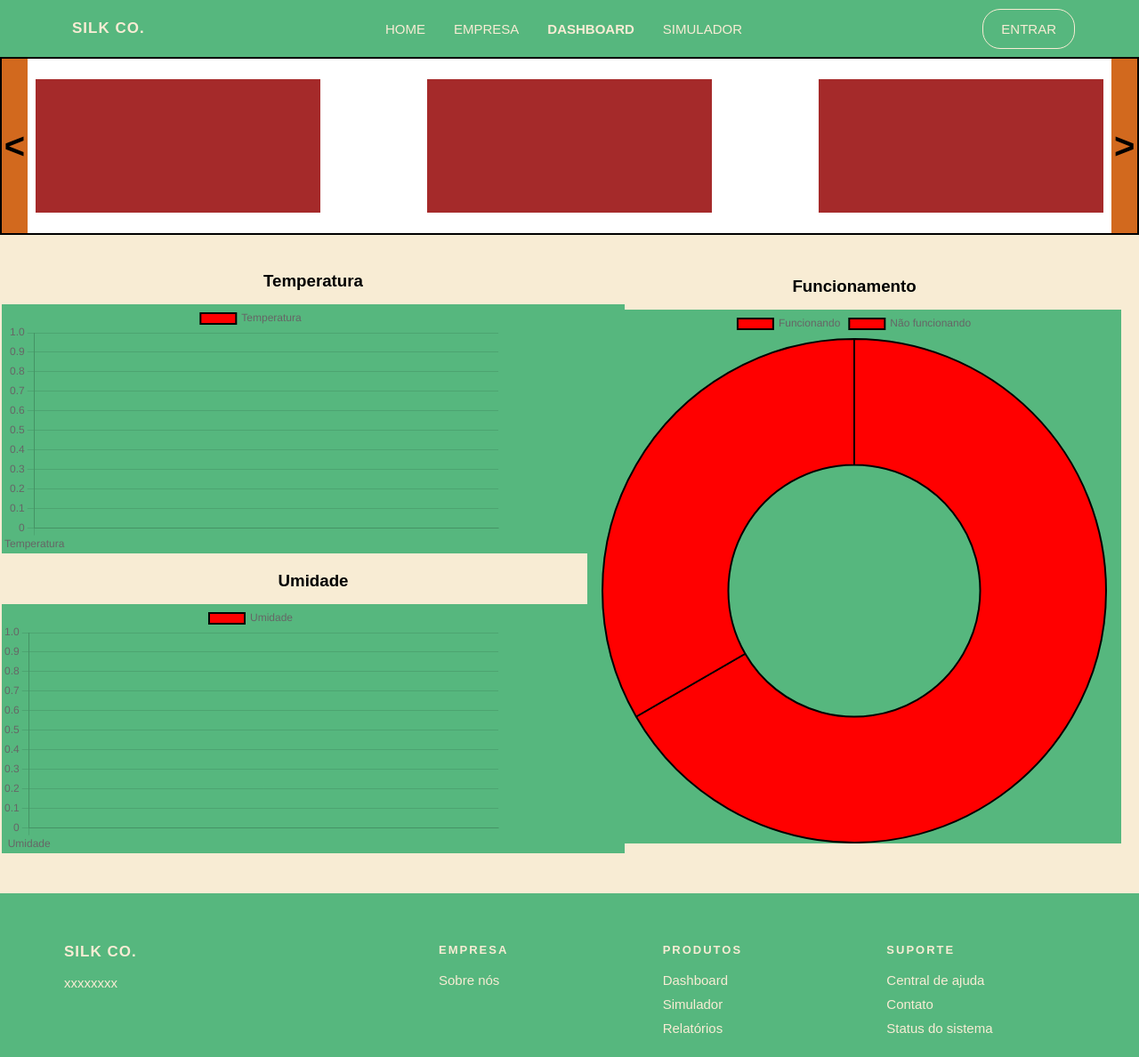
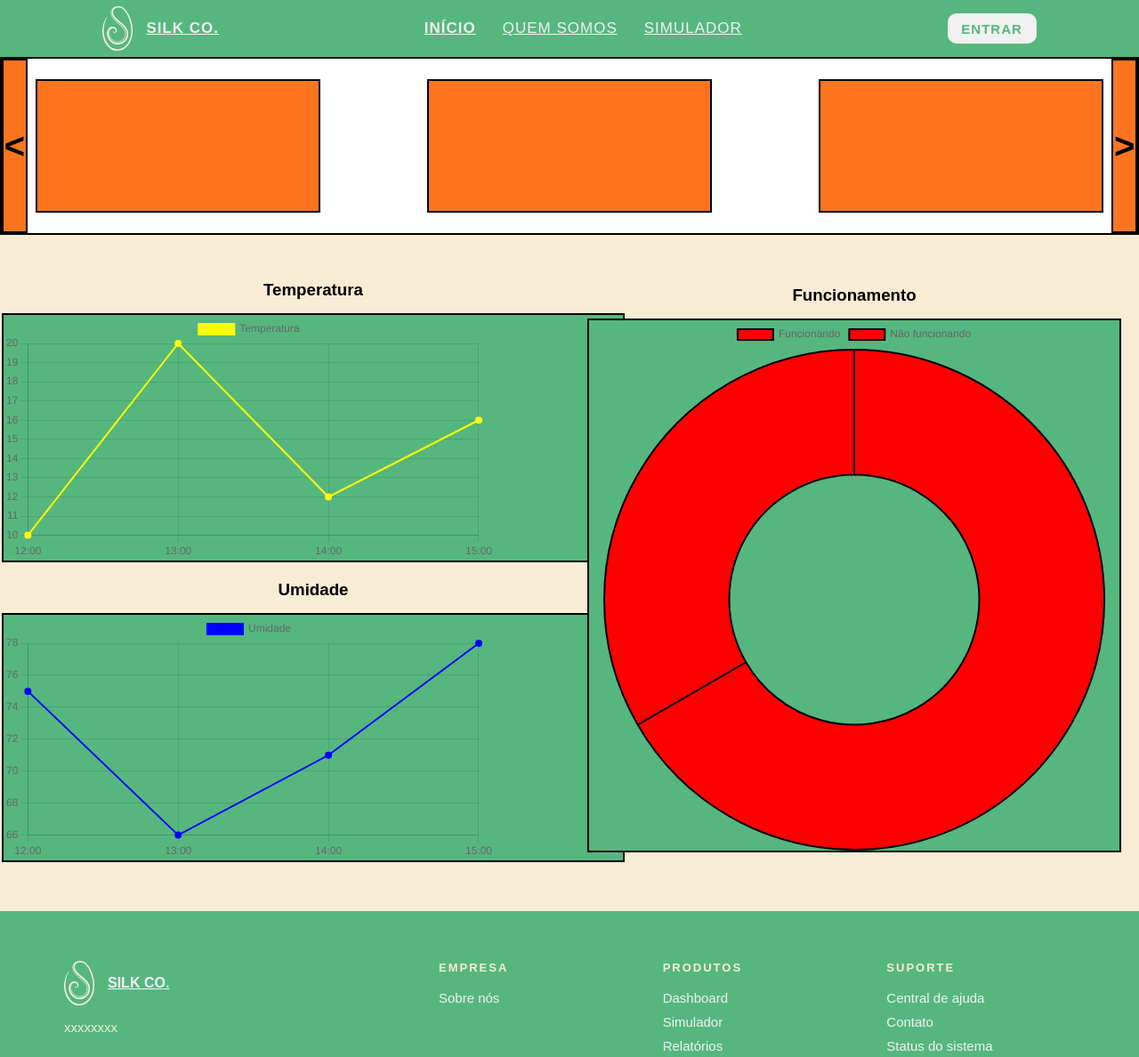
Before and after one commit to SilkCo/SilkCo, a plain HTML site: page Entregas/Kauan/dashboard.html in a window 1280 px wide. Shown: the top 1188 px of the page at 89% size. Drawn offline with nearby package versions, Linux system fonts and the light colour scheme; a web font is replaced by a local one.

Commit message:
Atualizando a dash

```diff
--- a/Entregas/Kauan/dashboard.html
+++ b/Entregas/Kauan/dashboard.html
@@ -13,19 +13,20 @@
 <body>
 
 
-    <header class="header">
-        <div class="header-inner">
+    <header>
+        <div class="header-content">
             <a href="#" class="logo">
-                <img src="" class="logo-img">
+            <img src="./assets/imgs/logo.svg"  class="logo-img">
             <span class="logo-text">SILK CO.</span>
             </a>
+
             <nav>
-                <a href="#">HOME</a>
-                <a href="#">EMPRESA</a>
-                <a href="#" class="active">DASHBOARD</a>
-                <a href="#">SIMULADOR</a>
+                <a href="#" class="active">INÍCIO</a>
+                <a href="#quem-somos">QUEM SOMOS</a>
+                <a href="./html/simulador-financeiro.html">SIMULADOR</a>
             </nav>
-            <button class="btn-entrar">ENTRAR</button>
+
+            <a class="btn-entrar">ENTRAR</a>
         </div>
     </header>
     <div class="insights">
@@ -61,14 +62,13 @@
         </div>
         <footer>
    <div class="footer-top">
-
             <div class="footer-brand">
                 <a href="#" class="logo">
+                    <img src="./assets/imgs/logo.svg" class="logo-img">
                 <span class="logo-text">SILK CO.</span>
                 </a>
                 <p>xxxxxxxx</p>
             </div>
-
 
             <div class="footer-col">
                 <h4>EMPRESA</h4>
@@ -76,7 +76,6 @@
                 <li><a href="#">Sobre nós</a></li>
                 </ul>
             </div>
-
 
             <div class="footer-col">
                 <h4>PRODUTOS</h4>
@@ -95,7 +94,6 @@
                 <li><a href="#">Status do sistema</a></li>
                 </ul>
             </div>
-
         </div>
 
         <hr class="footer-divisor"/>
@@ -114,14 +112,14 @@
     new Chart(ctx1, {
         type: 'line',
         data: {
-            labels: ['Temperatura'],
+            labels:  ['12:00','13:00','14:00','15:00'],
             datasets: [
                 {
                     label: 'Temperatura',
-                    data: [],
+                    data: [10,20,12,16],
                     borderWidth: 2,
-                    backgroundColor: 'red',
-                    borderColor: 'black',
+                    backgroundColor: 'yellow',
+                    borderColor: 'yellow',
                 },
             ]
         },
@@ -139,14 +137,14 @@
     new Chart(ctx2, {
         type: 'line',
         data: {
-            labels: ['Umidade'],
+            labels: ['12:00','13:00','14:00','15:00'],
             datasets: [
                 {
                     label: 'Umidade',
-                    data: [],
+                    data: [75,66,71,78],
                     borderWidth: 2,
-                    backgroundColor: 'red',
-                    borderColor: 'black',
+                    backgroundColor: 'blue',
+                    borderColor: 'blue',
                 },
             ]
         },
--- a/Entregas/Kauan/style.css
+++ b/Entregas/Kauan/style.css
@@ -29,7 +29,7 @@
     height: 100%;
     width: 30px;
     cursor: pointer;
-    background-color: chocolate;
+    background-color: #ff751f;
     font-size: 40px;
     font-weight: bold;
     display: flex;
@@ -37,40 +37,40 @@
     justify-content: center;
     align-items: center;
     transition: 0.3s;
+    border: 2px solid black;
+
 }
 
 .seta:hover{
-    background-color: rgb(224, 143, 85);
+    background-color: #ff9e62;
 }
 
 .cartao1{
     height: 150px;
     width: 320px;
-    background-color: brown;
+    background-color: #ff751f;
+    border: 2px solid black;
 }
 
 .cartao2{
     height: 150px;
     width: 320px;
-    background-color: brown;
+    background-color: #ff751f;
+    border: 2px solid black;
 }
 
 .cartao3{
     height: 150px;
     width: 320px;
-    background-color: brown;
+    background-color: #ff751f;
+    border: 2px solid black;
 }
 
 .container{
-    height: 740px;
+    height: 760px;
     background-color: #f8ecd4;
     display: flex;
     flex-direction: row;
-}
-
-.footer{
-    height: 64px;
-    background-color: yellow;
 }
 
 .tu{
@@ -88,6 +88,7 @@
     width: 700px;
     height: 280px;
     background-color: #56b77e;
+    border: 2px solid black;
 }
 
 .grafico2{
@@ -95,6 +96,7 @@
     width: 700px;
     height: 280px;
     background-color: #56b77e;
+    border: 2px solid black;
 }
 
 .tu h3{
@@ -115,126 +117,89 @@
     width: 600px;
     height: 600px;
     background-color: #56b77e;
+    border: 2px solid black;
 }
 
 /* Header */
 
-@font-face {
-  font-family: 'Codec Pro';
-  src: url('fonts/Codec Pro Bold.ttf') format('truetype');
-  font-weight: 700;
-  font-style: normal;
+header{
+    position: sticky;
+    top: 0;
+    height: 64px;
+    width: 100%;
+    background-color: #56b77e;
+    box-shadow: 5px 0 15px #0000004d;
 }
 
-@font-face {
-  font-family: 'League Spartan';
-  src: url('fonts/LeagueSpartan-VariableFont_wght.ttf') format('truetype');
-  font-weight: 700;
-  font-style: normal;
+header a{
+    color: #f1f1f1;
+    font-size: 17px;
+    letter-spacing: 1px;
 }
 
-*, *::before, *::after {
-  box-sizing: border-box;
-  margin: 0;
-  padding: 0;
-}
-body {
-  font-family: 'DM Sans', sans-serif;
-  background-color: #f8ecd4;
-  color: black;
-  min-height: 100%;
-  display: flex;
-  flex-direction: column;
+.header-content{
+    height: 100%;
+    width: 100%;
+    display: flex;
+    flex-direction: row;
+    align-items: center;
+    justify-content: space-around;
 }
 
-header {
-  position: relative;
-  top: 0;
-  background: #56b77e;
-  font-family: 'Codec Pro', sans-serif;
+.logo{
+    display: flex;
+    flex-direction: row;
+    align-items: center;
+    gap: 15px;
+    font-weight: bold;
 }
 
-.header-inner {
-  max-width: 1200px;
-  margin: 0 auto;
-  padding: 0 32px;
-  height: 64px;
-  display: flex;
-  align-items: center;
-  justify-content: space-between;
-  gap: 32px;
+.logo-img{
+    width: 34px;
 }
 
-.logo {
-  display: flex;
-  align-items: center;
-  gap: 9px;
-  text-decoration: none;
-  color: #f8ecd4;
+nav{
+    display: flex;
+    flex-direction: row;
+    gap: 30px;
 }
 
-.logo-icon {
-  width: 34px;
-  height: 34px;
+.active{
+    font-weight: bold;
 }
 
-.logo-text {
-  font-family: 'League Spartan', sans-serif;
-  font-weight: 600;
-  font-size: 17px;
-  letter-spacing: 1px;
+nav a:hover{
+    text-shadow: 0 0 18px #ffffff80;
 }
 
-nav {
-  display: flex;
-  align-items: center;
-  gap: 4px;
+.btn-entrar{
+    height: 34px;
+    width: 100px;
+    display: flex;
+    align-items: center;
+    justify-content: center;
+    border-radius: 10px;
+    border: 2px solid #f1f1f1;
+    background-color: #f1f1f1;
+    color: #56b77e;
+    font-weight: bold;
+    font-size: 15px;
+    cursor: pointer;
 }
 
-nav a {
-  color: #f8ecd4;
-  text-decoration: none;
-  font-size: 15px;
-  font-weight: 400;
-  padding: 6px 14px;
-  border-radius: 6px;
-  position: relative;
+.btn-entrar:hover{
+    background-color: #f1f1f1a2;
 }
 
-nav a:hover {
-  color: #f8ecd4;
-  background: rgba(255, 255, 255, .12);
+/* Footer */
+
+footer{
+    background-color: #56b77e;
+    color: #f1f1f1;
 }
 
-nav a.active {
-  color: #f8ecd4;
-  font-weight: 600;
-}
-
-.btn-entrar {
-  background: transparent;
-  color: #f8ecd4;
-  border: 1.5px solid #f8ecd4;
-  padding: 13px 20px;
-  border-radius: 20px;
-  font-family: 'Codec Pro', sans-serif;
-  font-size: 15px;
-  font-weight: 500;
-  cursor: pointer;
-}
-
-.btn-entrar:hover {
-  background: rgba(255, 255, 255, .12);
-  border-color: #f8ecd4;
-}
-
-/* FOOTER */
-
-
-footer {
-  background: #56b77e;
-  color: #f8ecd4;
-  font-family: 'Codec Pro', sans-serif;
+footer a{
+    color: #f1f1f1;
 }
 
 .footer-top {
@@ -269,23 +234,16 @@ footer {
   display: flex;
   flex-direction: column;
   gap: 9px;
+  padding: 0;
 }
 
 .footer-col ul li a {
   font-size: 15px;
-  color: #f8ecd4;
   text-decoration: none;
 }
 
 .footer-col ul li a:hover {
-  color: #f8ecd4a6;
-}
-
-.footer-divisor {
-  max-width: 1200px;
-  margin: 0 auto;
-  border: none;
-  border-top: 1px solid #f8ecd4;
+    color: #ffffff;
 }
 
 .footer-bottom {
@@ -300,5 +258,4 @@ footer {
 
 .footer-bottom p {
   font-size: 14px;
-  color: #f8ecd4;
 }
```
Also changed, not shown: Entregas/Kauan/assets/imgs/logo.svg (added). Lines whose indentation alone changed are shown as unchanged.
